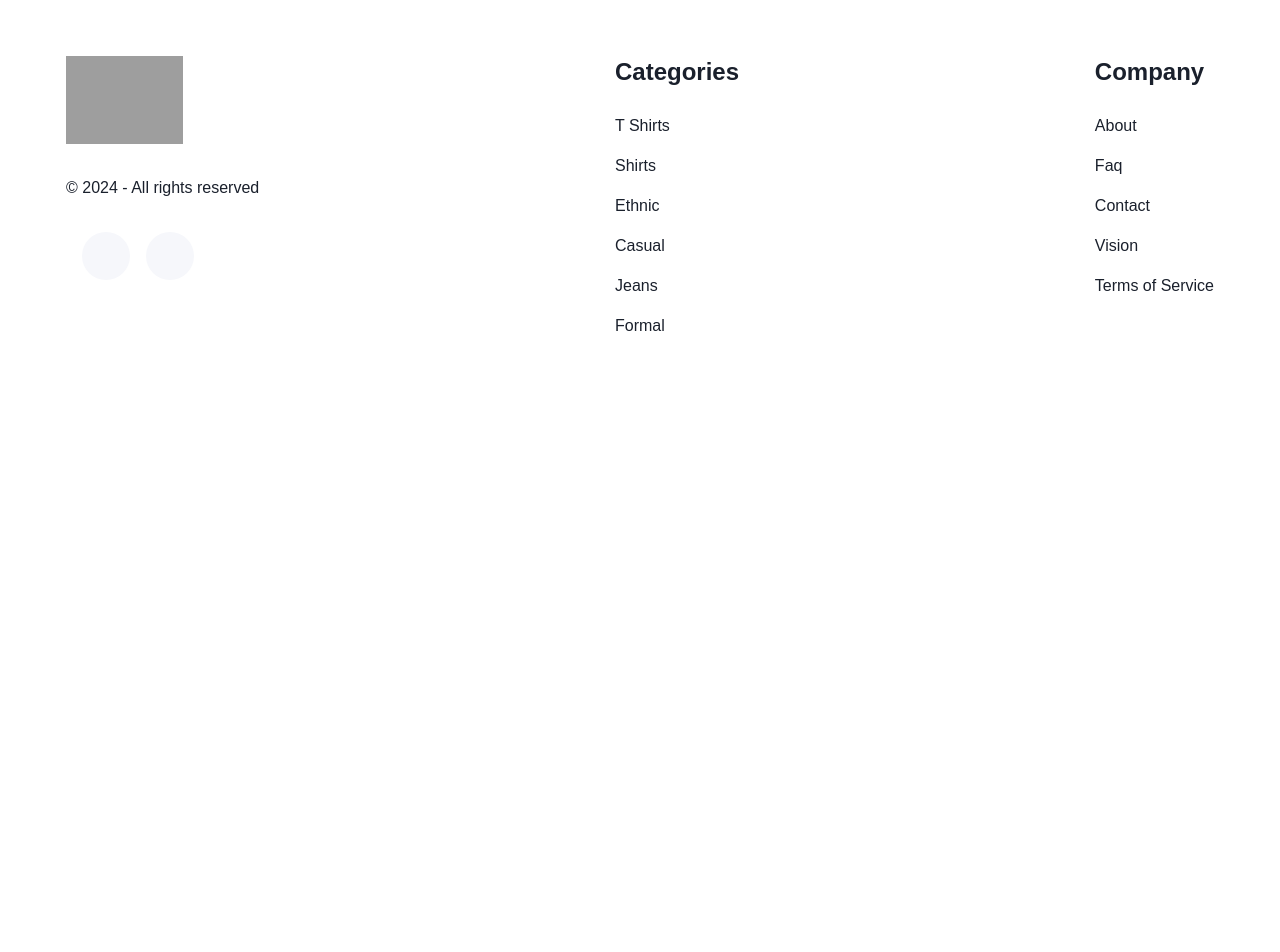
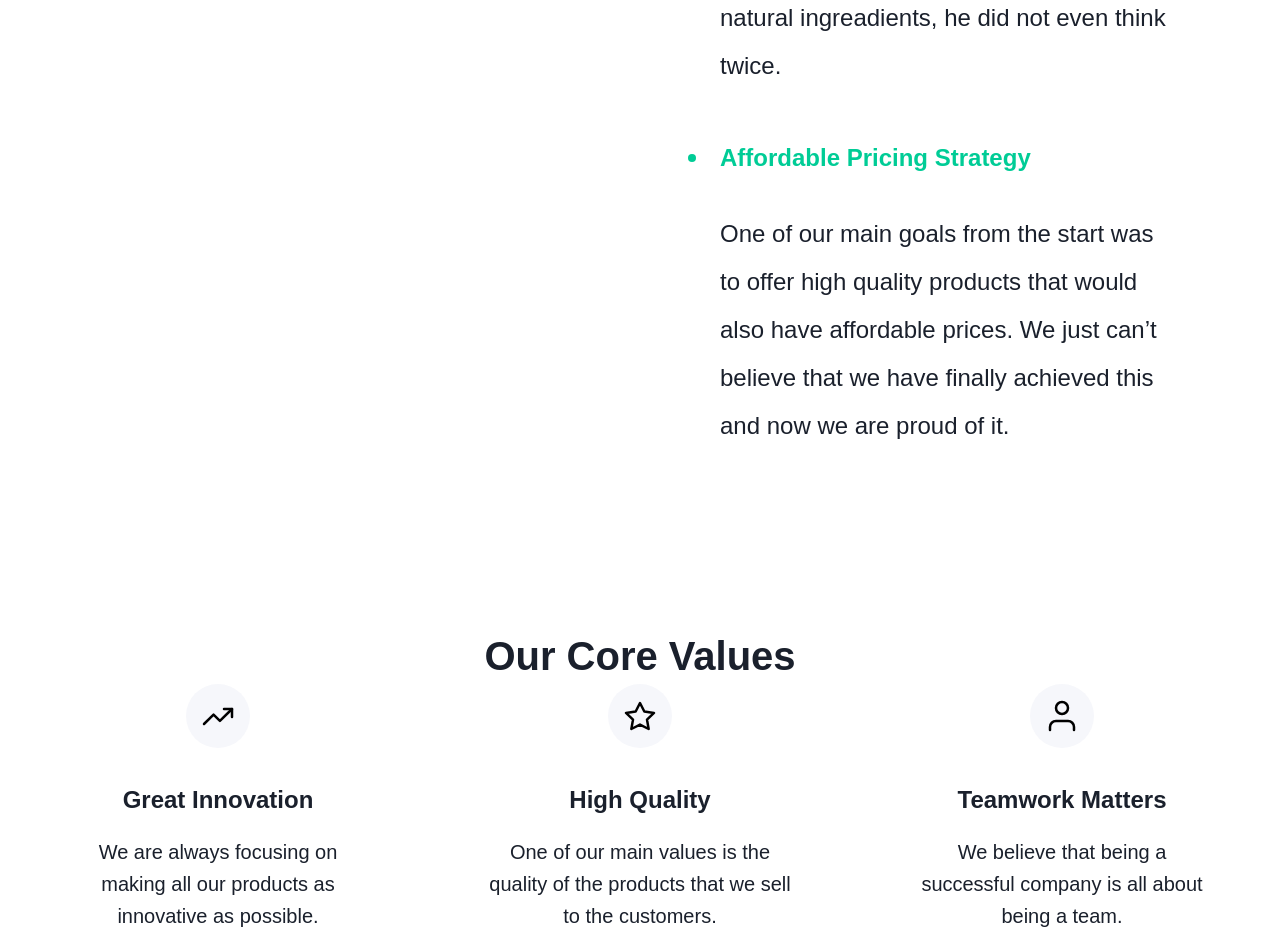
Before and after one commit to Dharmik79/vastram, a React (Vite) app: page /AboutUS in a window 1280 px wide. Shown: the part 420-1372 px from the top of the page. Before the commit the page ends 822 px from the top, so only its background shows below. Built offline with nearby package versions, Linux system fonts and the light colour scheme; grey boxes are pictures that could not be loaded.

Commit message:
about us component

```diff
--- a/src/Routes.jsx
+++ b/src/Routes.jsx
@@ -14,6 +14,7 @@ const Home = lazy(() => import('./components/HomePage/index'));
 const HeaderLayout = lazy(() => import('./components/HeaderLayout/index'));
 const SingleProduct = lazy(() => import('./components/SingleProduct/index'));
 const Login = lazy(() => import('./components/Login/index'));
+const AboutUS = lazy(() => import('./components/AboutUS/index'));
 const OTP = lazy(() => import('./components/OTP/index'));
 const SignUpPage = lazy(() => import('./components/SignUpPage/index'));
 const PasswordReset = lazy(() => import('./components/PasswordReset/index'));
@@ -101,6 +102,7 @@ export default function Routes() {
           <Route path="/login" exact element={<Login />} />
           <Route path="/sign-up" exact element={<SignUpPage />} />
           <Route path="/NoFound" exact element={<NoFound />} />
+          <Route path="/AboutUS" exact element={<AboutUS />} />
           <Route path="/forgot-password" exact element={<ForgotPassword />} />
           <Route path="/reset-password" exact element={<PasswordReset />} />
           <Route path="*" element={<NoFound />} />
--- /dev/null
+++ b/src/components/AboutUS/index.jsx
@@ -0,0 +1,131 @@
+import React from 'react';
+import image from '../../assets/img/company-photo.jpg';
+
+export default function index() {
+  const photoStyle = {
+    backgroundImage: image,
+  };
+  return (
+    <div class="page">
+      <div class="company section js-faq">
+        <div class="company__wrap section">
+          <div class="company__center center">
+            <h2 class="company__title title title_mb-lg">All About Us</h2>
+            {/* <div
+              class="company__bg"
+              style="background-image: url('img/company-bg.jpg');"
+            ></div> */}
+          </div>
+        </div>
+        <div class="company__container section">
+          <div class="company__center center">
+            <div class="company__row">
+              <div class="company__col">
+                <h2 class="company__title title">
+                  How and When it has All Started
+                </h2>
+                <div class="company__photo" style={photoStyle}></div>
+              </div>
+              <div class="company__col">
+                <div class="company__item">
+                  <div class="company__category">Natural Ingredients Only</div>
+                  <div class="company__text">
+                    10 years ago, when one of the co-founders came up with the
+                    idea of making skincare and beauty products using only
+                    natural ingreadients, he did not even think twice.
+                  </div>
+                </div>
+                <div class="company__item">
+                  <div class="company__category">
+                    Affordable Pricing Strategy
+                  </div>
+                  <div class="company__text">
+                    One of our main goals from the start was to offer high
+                    quality products that would also have affordable prices. We
+                    just can’t believe that we have finally achieved this and
+                    now we are proud of it.
+                  </div>
+                </div>
+              </div>
+            </div>
+          </div>
+        </div>
+      </div>
+      <div class="about section">
+        <div class="about__center center">
+          <h2 class="about__title title title__mb-lg">Our Core Values</h2>
+          <div class="about__list">
+            <div class="about__item">
+              <div class="about__icon">
+                <svg
+                  xmlns="http://www.w3.org/2000/svg"
+                  width="32"
+                  height="32"
+                  fill="none"
+                  stroke="#000"
+                  stroke-width="2.5"
+                  stroke-linecap="round"
+                  stroke-linejoin="round"
+                >
+                  <path d="M30 9L17.91 20.875l-6.364-6.25L2 24"></path>
+                  <path d="M22 9h8v8"></path>
+                </svg>
+              </div>
+              <div class="about__category">Great Innovation</div>
+              <div class="about__text">
+                We are always focusing on making all our products as innovative
+                as possible.
+              </div>
+            </div>
+            <div class="about__item">
+              <div class="about__icon">
+                <svg
+                  xmlns="http://www.w3.org/2000/svg"
+                  width="32"
+                  height="32"
+                  fill="none"
+                >
+                  <path
+                    d="M16 3l4.326 8.557L30 12.938l-7 6.657L24.652 29 16 24.557 7.348 29 9 19.595l-7-6.657 9.674-1.38L16 3z"
+                    stroke="#000"
+                    stroke-width="2.5"
+                    stroke-linejoin="round"
+                  ></path>
+                </svg>
+              </div>
+              <div class="about__category">High Quality</div>
+              <div class="about__text">
+                One of our main values is the quality of the products that we
+                sell to the customers.
+              </div>
+            </div>
+            <div class="about__item">
+              <div class="about__icon">
+                <svg
+                  xmlns="http://www.w3.org/2000/svg"
+                  width="32"
+                  height="32"
+                  fill="none"
+                  stroke="#000"
+                  stroke-width="2.5"
+                  stroke-linejoin="round"
+                >
+                  <path
+                    d="M28 30v-3a6 6 0 0 0-6-6H10a6 6 0 0 0-6 6v3"
+                    stroke-linecap="round"
+                  ></path>
+                  <path d="M16 14a6 6 0 1 0 0-12 6 6 0 1 0 0 12z"></path>
+                </svg>
+              </div>
+              <div class="about__category">Teamwork Matters</div>
+              <div class="about__text">
+                We believe that being a successful company is all about being a
+                team.
+              </div>
+            </div>
+          </div>
+        </div>
+      </div>
+    </div>
+  );
+}
```
